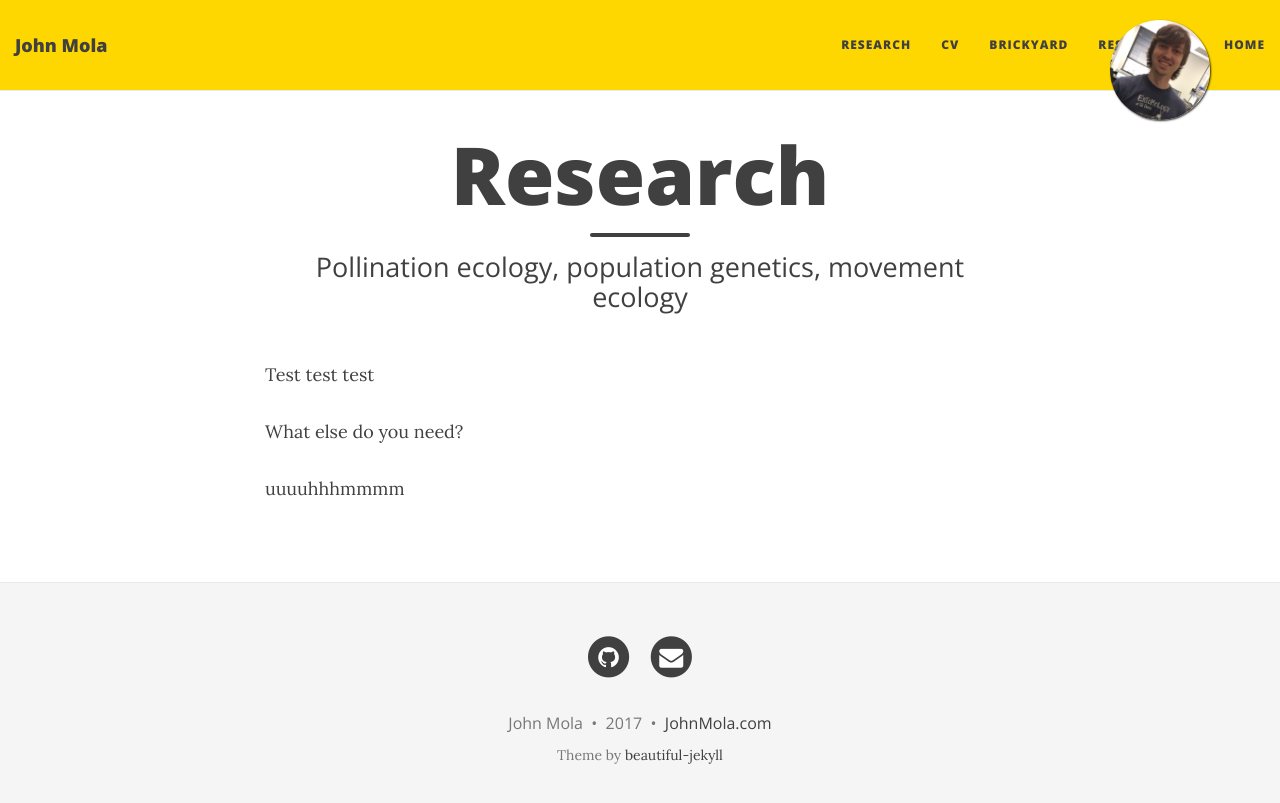
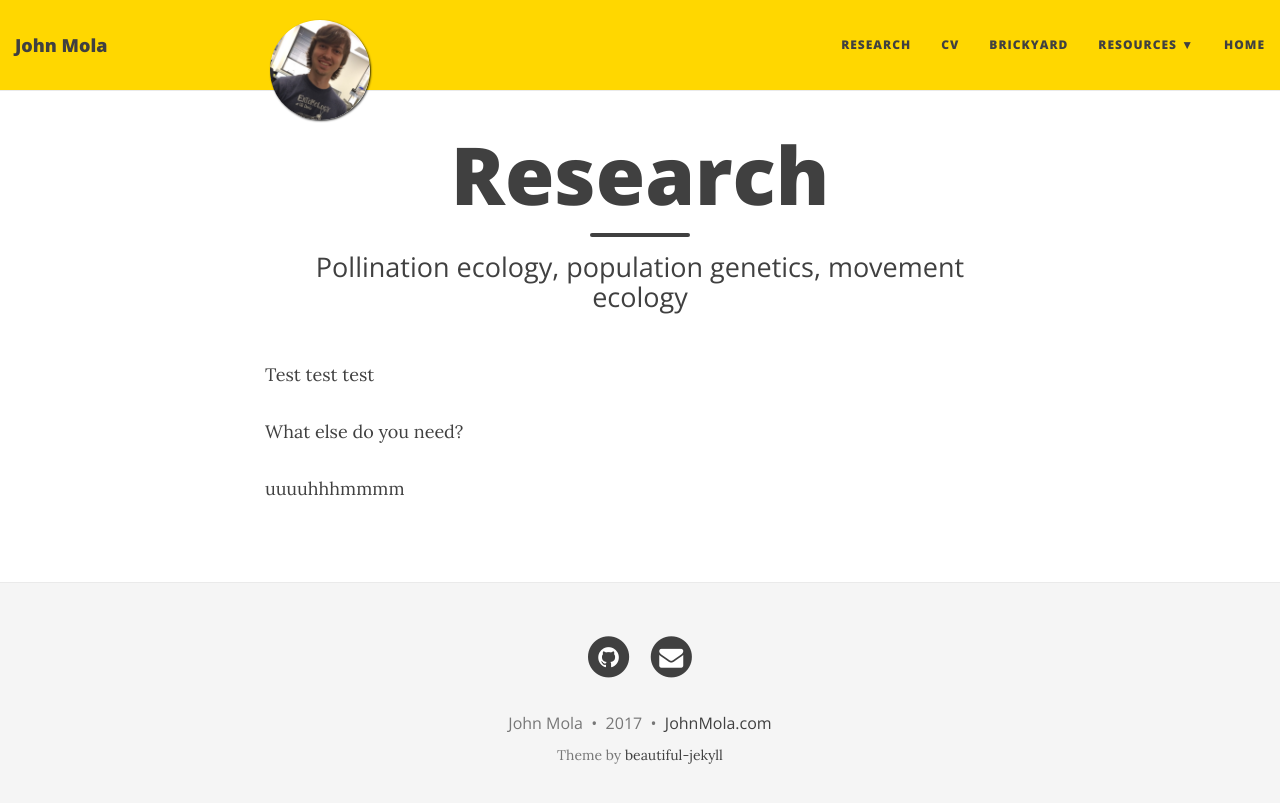
Before and after one commit to maureenpage/maureen-page.github.io, a Jekyll site: the page built from Research.md, in a window 1280 px wide. Shown: the top 803 px of the page. Built offline with Jekyll 4.4.1, drawn with Linux system fonts in a browser that asks for light colours; nearby versions of some CDN libraries.

Commit message:
left 25% attempt again

```diff
--- a/css/main.css
+++ b/css/main.css
@@ -177,7 +177,7 @@ img {
   -webkit-transition: opacity 0.5s ease-in-out;
   -moz-transition: opacity 0.5s ease-in-out;
   transition: opacity 0.5s ease-in-out;
-  right: 20px;
+  left: 25%;
   width: 50px;
   margin-top: -25px;
 }
```
